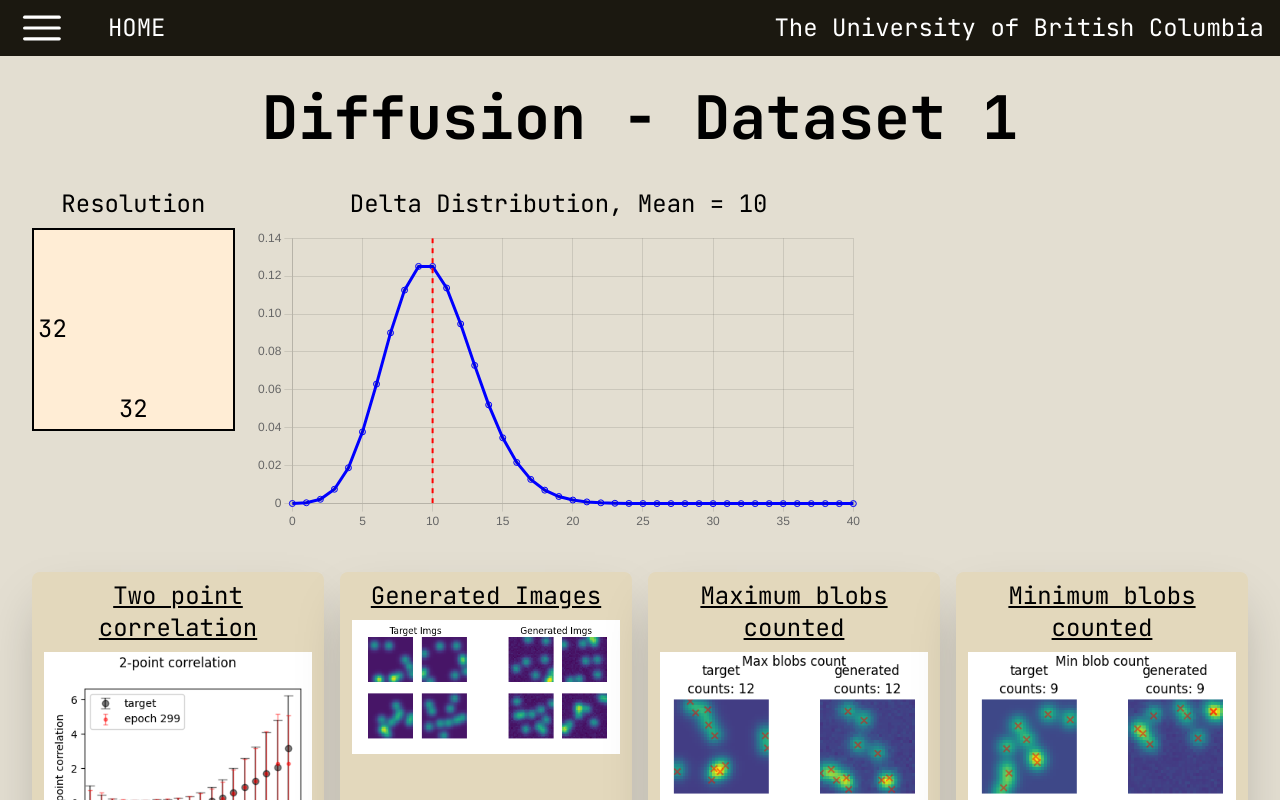
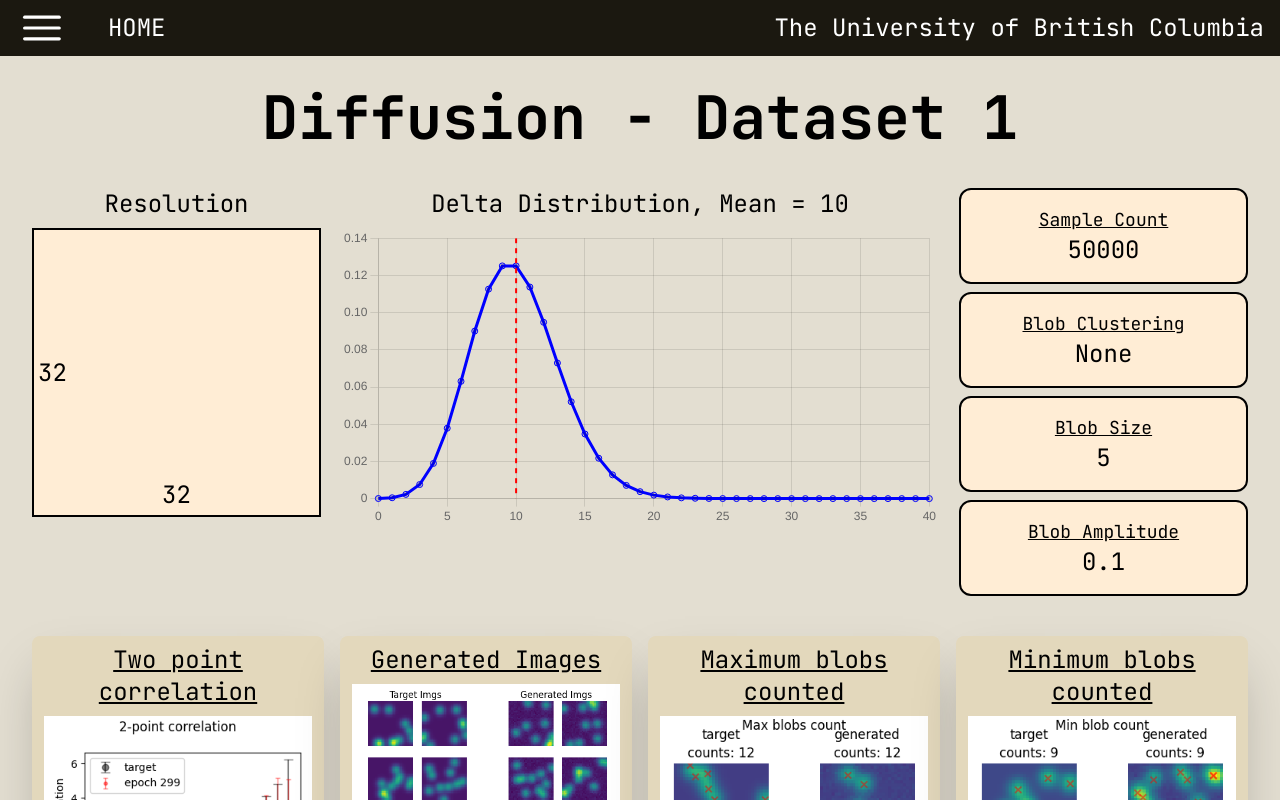
Before and after one commit to MingEn82/nathan-cool-website-2, a React (Vite) app: page /dataset/d1 in a window 1280 px wide. Shown: the top 800 px of the page. Built offline with nearby package versions, Linux system fonts and the light colour scheme.

Commit message:
added CardComponent

```diff
--- a/package.json
+++ b/package.json
@@ -10,6 +10,8 @@
     "preview": "vite preview"
   },
   "dependencies": {
+    "chart.js": "^4.4.8",
+    "chartjs-plugin-annotation": "^3.1.0",
     "react": "^18.3.1",
     "react-dom": "^18.3.1",
     "react-loader-spinner": "^6.1.6",
--- a/src/components/Descriptions.jsx
+++ b/src/components/Descriptions.jsx
@@ -8,11 +8,11 @@ export const ComparisonDescription = () => {
 
 const ResolutionComponent = ({ resolution }) => {
   return <div className="
-    w-1/6 flex flex-col gap-2
-    text-center md:text-lg lg:text-2xl
-  ">
+    col-span-1 flex flex-col gap-2
+    text-center text-2xl items-center
+">
     <p className="">Resolution</p>
-    <div className="w-full aspect-square border-2 border-black relative bg-orange-100">
+    <div className="h-40 w-40 md:w-full md:h-auto md:aspect-square border-2 border-black relative bg-orange-100">
       <p className="absolute left-1 top-1/2 -translate-y-1/2">{resolution}</p>
       <p className="absolute bottom-1 left-1/2 -translate-x-1/2">{resolution}</p>
     </div>
@@ -21,11 +21,36 @@ const ResolutionComponent = ({ resolution }) => {
 
 const ChartComponent = ({ distribution, lambda }) => {
   return <div className="
-    w-1/2 flex flex-col gap-2
-    text-center md:text-lg lg:text-2xl
+    col-span-3 lg:col-span-2 flex flex-col gap-2
+    text-center text-2xl
   ">
     <p className="capitalize">{distribution} Distribution, Mean = {lambda}</p>
     <PoissonChart lambda={lambda} />
+  </div>
+}
+
+const CardComponent = ({ title, body, tooltip }) => {
+  return <div className="
+    bg-orange-100 rounded-xl
+    border-2 border-black
+    text-center p-4 group relative
+  ">
+    <p className="text-lg underline">{title}</p>
+    <p className="text-2xl">{body}</p>
+    {tooltip && <div
+      className="
+        absolute mt-3 px-2 py-1
+        text-sm text-white bg-black
+        rounded opacity-0
+        group-hover:opacity-100
+        transition-opacity
+        pointer-events-none
+        whitespace-nowrap
+        z-100
+    ">
+      {tooltip}
+      <div className="absolute bottom-full left-1/2 lg:left-3/4 transform -translate-x-1/2 border-[5px] border-transparent border-b-black" />
+    </div>}
   </div>
 }
 
@@ -34,8 +59,17 @@ export const DatasetDescription = ({
   blobCountDistribution, blobClustering,
   blobSize, blobAmplitude, blobAmplitudeDesc
 }) => {
-  return <div className="w-full my-6 md:my-10 px-4 md:px-6 lg:px-8 flex gap-5">
+  return <div className="
+    w-full my-6 md:my-10 px-4 md:px-6 lg:px-8
+    grid grid-cols-4 gap-5"
+  >
     <ResolutionComponent resolution={resolution} />
     <ChartComponent distribution={blobCountDistribution} lambda={blobCount} />
+    <div className="col-span-4 lg:col-span-1 grid grid-cols-4 lg:grid-cols-1 grid-flow-rows h-full gap-2">
+      <CardComponent title="Sample Count" body={sampleCount} />
+      <CardComponent title="Blob Clustering" body={blobClustering} />
+      <CardComponent title="Blob Size" body={blobSize} />
+      <CardComponent title="Blob Amplitude" body={blobAmplitude} tooltip={blobAmplitudeDesc} />
+    </div>
   </div>
 }
```
Also changed, not shown: 1 other file (tests, documents, lock files or other folders).
